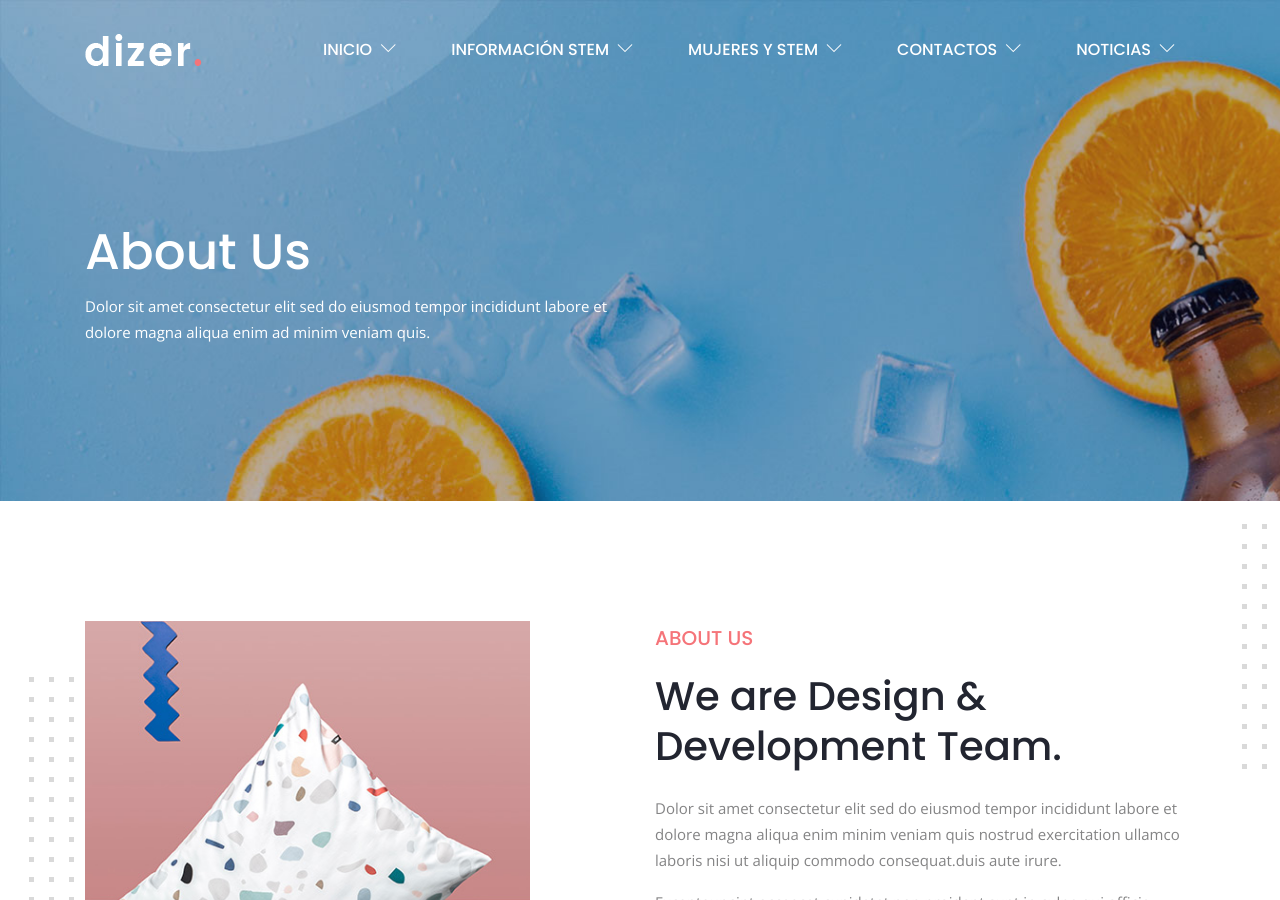
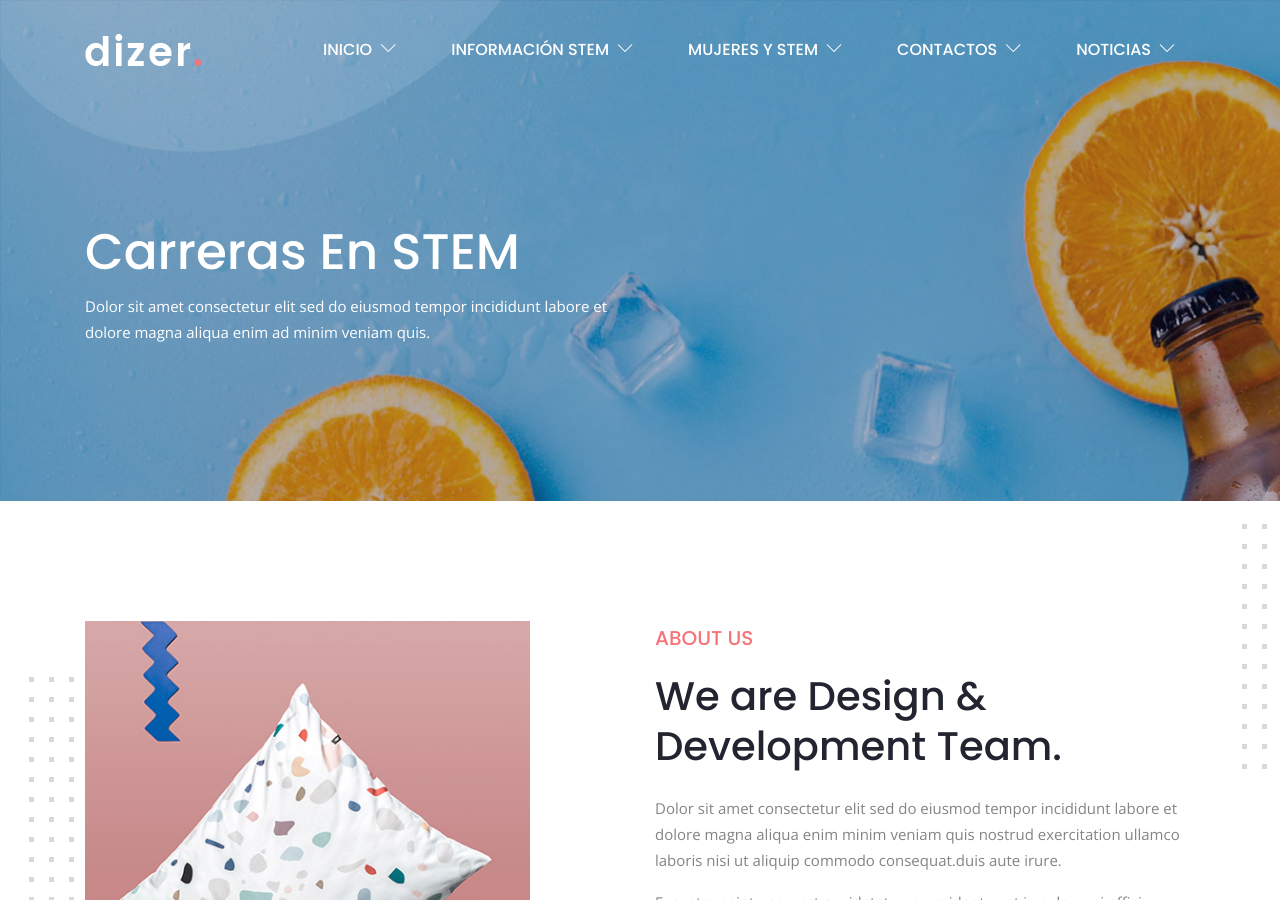
Before and after one commit to estaennosotraspiloto/estaennosotraspiloto, a Jekyll site: the page built from about.html, in a window 1280 px wide and 900 px high. Built offline with Jekyll 4.4.1, drawn with Linux system fonts in a browser that asks for light colours.

Commit message:
Update from Forestry.io estaennosotraspiloto updated about.html

```diff
--- a/about.html
+++ b/about.html
@@ -1,10 +1,11 @@
 ---
 layout: default
 header_image: "/assets/images/bg/about-bg.jpg"
-title: "About Us"
-description: "Dolor sit amet consectetur elit sed do eiusmod tempor incididunt labore et dolore magna aliqua enim ad minim veniam quis."
+title: Carreras en STEM
+description: Dolor sit amet consectetur elit sed do eiusmod tempor incididunt labore
+  et dolore magna aliqua enim ad minim veniam quis.
+
 ---
-
 {% include page_header.html %}
 <!-- About Start -->
 <section class="section about overflow-hidden">
```
